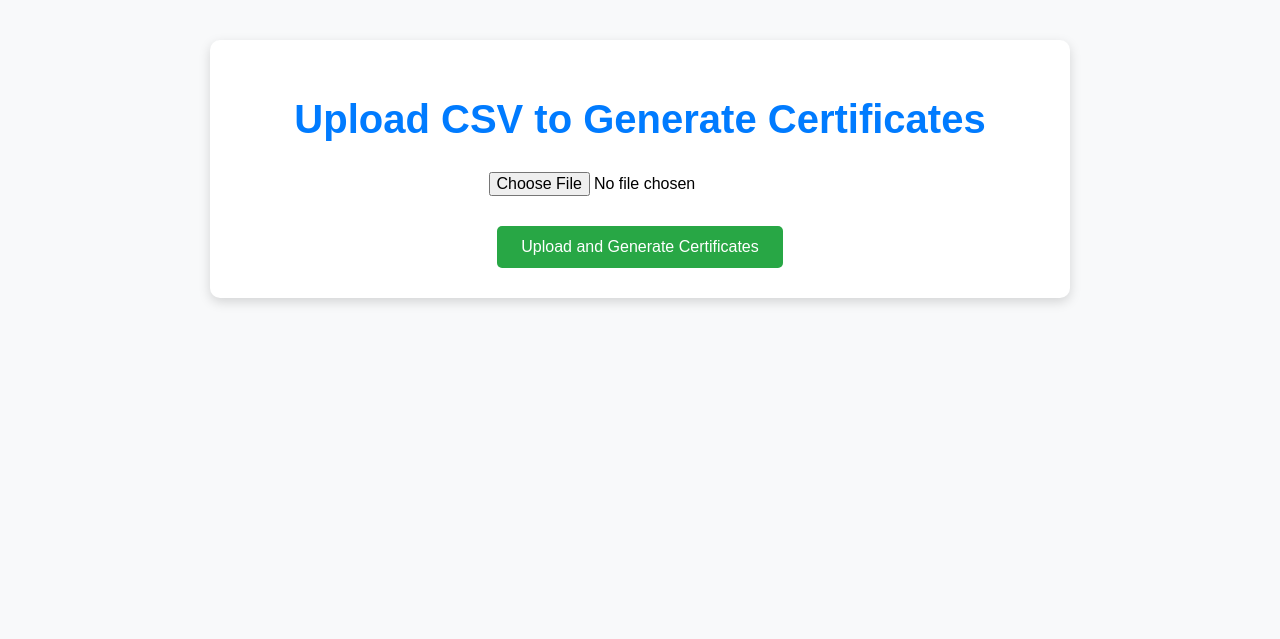
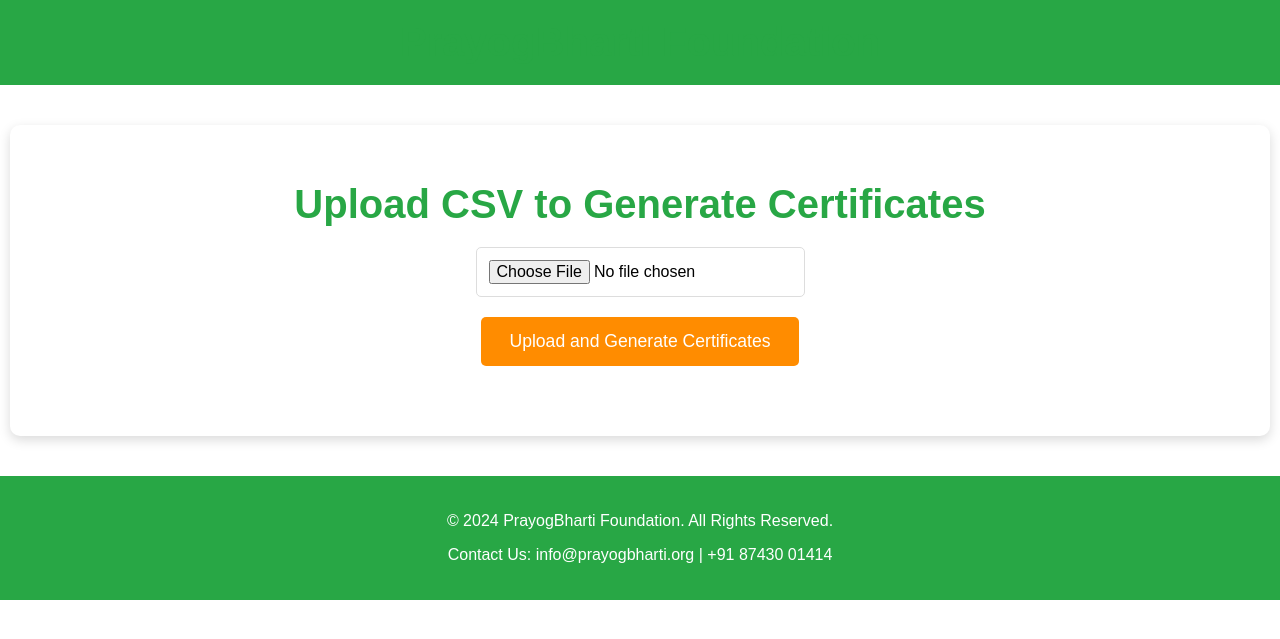
Before and after one commit to deetekcoder/certificate-generator, a Flask app: template templates/upload.html in a window 1280 px wide. Shown: the top 639 px of the page. Run offline with Flask 3, Linux system fonts and the light colour scheme; the template is opened without the code that fills it, so the values that code supplies are empty.

Commit message:
Update upload.html

```diff
--- a/templates/upload.html
+++ b/templates/upload.html
@@ -3,95 +3,153 @@
 <head>
     <meta charset="UTF-8">
     <meta name="viewport" content="width=device-width, initial-scale=1.0">
-    <title>Upload CSV and Generate Certificates</title>
+    <title>Upload CSV and Generate Certificates - PrayogBharti Foundation</title>
     <style>
         body {
             font-family: Arial, sans-serif;
-            background-color: #f8f9fa;
             margin: 0;
             padding: 0;
+            background-color: #ffffff;
+        }
+        .header {
+            background-color: #28a745;
+            padding: 20px;
+            text-align: center;
+            color: white;
+            position: relative;
+        }
+        .header img {
+            position: absolute;
+            top: 10px;
+            left: 20px;
+            height: 50px;
+        }
+        .header h1 {
+            font-size: 2.5em;
+            font-weight: bold;
+            margin: 0;
         }
         .container {
-            max-width: 800px;
+            max-width: 1200px;
             margin: 40px auto;
-            background: #ffffff;
+            background-color: white;
             padding: 30px;
             border-radius: 10px;
             box-shadow: 0 4px 12px rgba(0, 0, 0, 0.15);
         }
         h1 {
             text-align: center;
-            color: #007bff;
+            color: #28a745;
             margin-bottom: 20px;
             font-size: 2.5em;
             font-weight: bold;
         }
+        h2 {
+            color: #ff8c00;
+            font-size: 2em;
+            margin-top: 30px;
+            margin-bottom: 20px;
+        }
         form {
             text-align: center;
+            margin-bottom: 40px;
         }
         input[type="file"] {
             display: block;
             margin: 20px auto;
+            padding: 12px;
+            border: 1px solid #ddd;
+            border-radius: 5px;
             font-size: 1em;
-            padding: 10px;
         }
         button {
-            background-color: #28a745;
+            background-color: #ff8c00;
             color: white;
-            padding: 12px 24px;
+            padding: 14px 28px;
             border: none;
             border-radius: 5px;
             cursor: pointer;
-            font-size: 1em;
+            font-size: 1.1em;
             transition: background-color 0.3s ease, transform 0.2s ease;
         }
         button:hover {
-            background-color: #218838;
+            background-color: #e07b00;
             transform: scale(1.05);
         }
         table {
             width: 100%;
-            margin-top: 20px;
+            margin-top: 30px;
             border-collapse: collapse;
         }
         th, td {
-            padding: 12px;
+            padding: 15px;
             text-align: left;
             border: 1px solid #dee2e6;
         }
         th {
-            background-color: #007bff;
+            background-color: #28a745;
             color: white;
             font-weight: bold;
         }
         td {
-            background-color: #f8f9fa;
+            background-color: #f9fafb;
         }
         tbody tr:nth-child(odd) {
-            background-color: #f1f1f1;
+            background-color: #f2f2f2;
         }
         tbody tr:hover {
             background-color: #e2e6ea;
         }
         a {
-            color: #007bff;
+            color: #28a745;
             text-decoration: none;
             font-weight: bold;
         }
         a:hover {
             text-decoration: underline;
         }
+        .footer {
+            background-color: #28a745;
+            padding: 20px;
+            color: white;
+            text-align: center;
+            margin-top: 40px;
+        }
+        .responsive-table-wrapper {
+            overflow-x: auto;
+        }
         @media (max-width: 768px) {
+            h1, h2 {
+                font-size: 1.8em;
+            }
             table {
                 font-size: 0.9em;
             }
             th, td {
-                padding: 8px;
+                padding: 12px;
+            }
+        }
+        @media (max-width: 480px) {
+            h1, h2 {
+                font-size: 1.5em;
+            }
+            input[type="file"], button {
+                font-size: 0.9em;
+                padding: 10px;
+            }
+            th, td {
+                padding: 10px;
             }
         }
     </style>
 </head>
 <body>
+    <!-- Header with logo and company name -->
+    <div class="header">
+        <h1>PrayogBharti Foundation</h1>
+    </div>
+
+    <!-- Main container for the content -->
     <div class="container">
         <h1>Upload CSV to Generate Certificates</h1>
         <form action="/upload" method="post" enctype="multipart/form-data">
@@ -99,8 +157,10 @@
             <button type="submit">Upload and Generate Certificates</button>
         </form>
 
+        <!-- Display certificates if available -->
         {% if certificates %}
         <h2>Generated Certificates</h2>
+        <div class="responsive-table-wrapper">
             <table>
                 <thead>
                     <tr>
@@ -132,7 +192,14 @@
                     {% endfor %}
                 </tbody>
             </table>
+        </div>
         {% endif %}
+    </div>
+
+    <!-- Footer for important information -->
+    <div class="footer">
+        <p>© 2024 PrayogBharti Foundation. All Rights Reserved.</p>
+        <p>Contact Us: info@prayogbharti.org | +91 87430 01414</p>
     </div>
 </body>
 </html>
```
Lines whose indentation alone changed are shown as unchanged.
